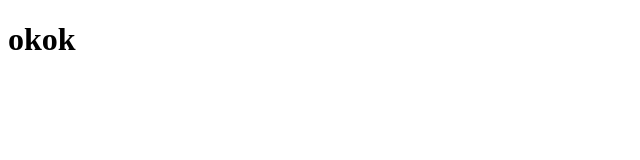
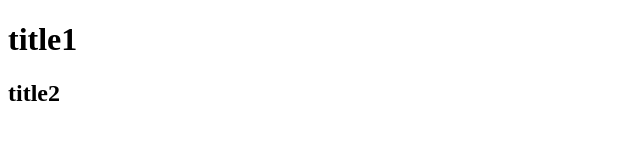
Before and after one commit to XDAMIX/gitprojects, a plain HTML site: page index.html in a window 1280 px wide. Shown: the whole page, without its empty margins (0-640 px from the left). Drawn offline with Linux system fonts and the light colour scheme.

Commit message:
modification_title

```diff
--- a/index.html
+++ b/index.html
@@ -7,6 +7,7 @@
     <title>git</title>
 </head>
 <body>
-    <h1>okok</h1>
+    <h1>title1</h1>
+    <h2>title2</h2>
 </body>
 </html>
```
